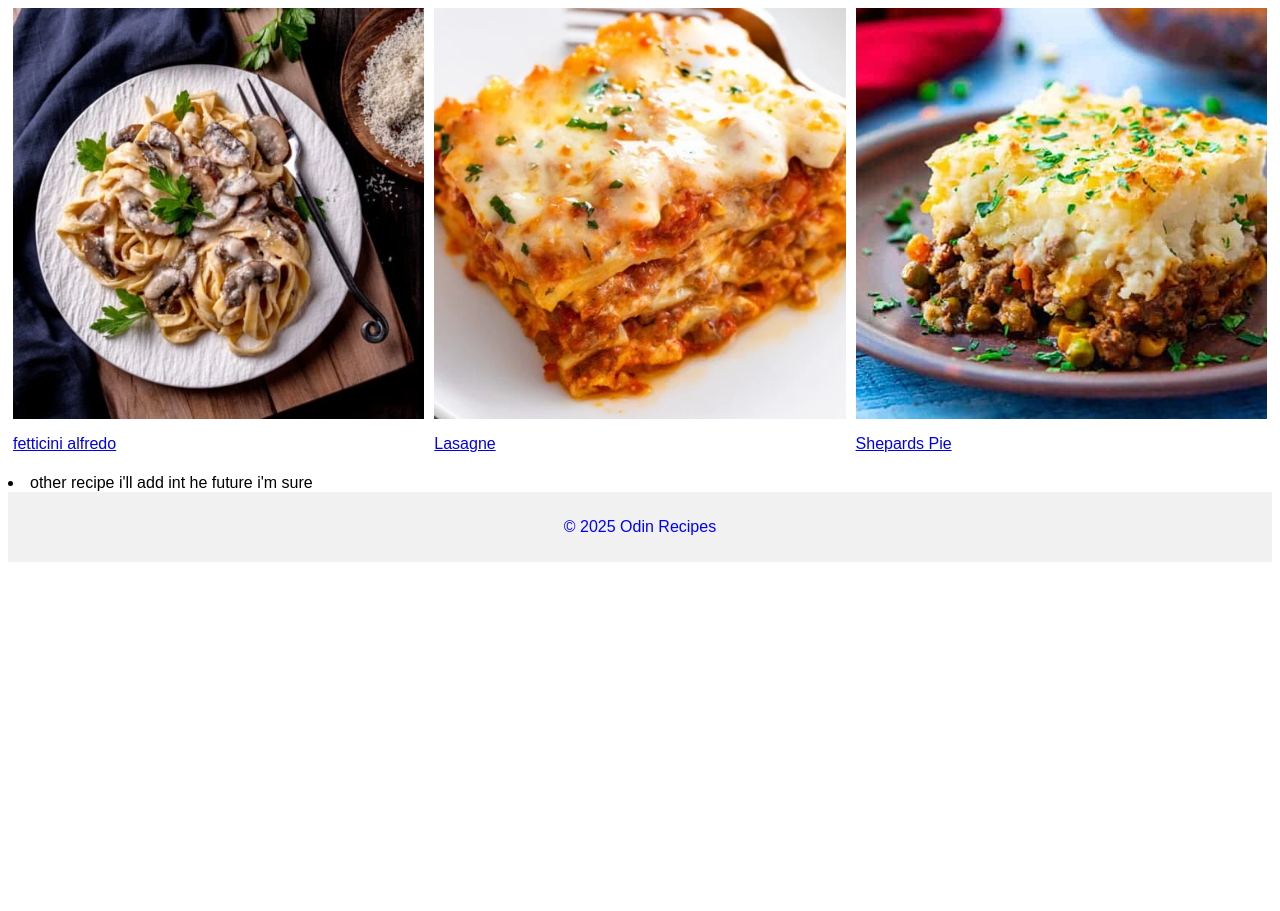
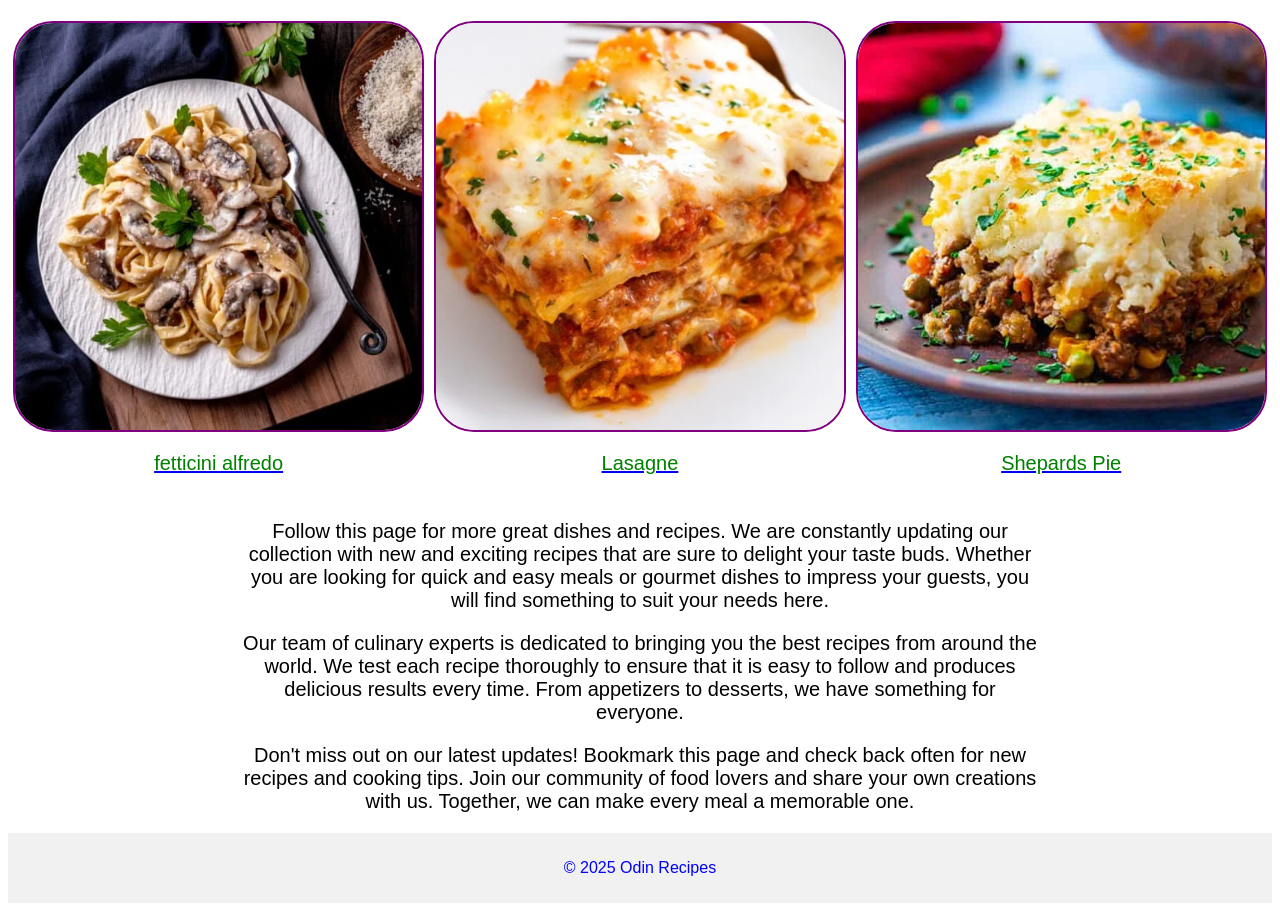
Before and after one commit to nabeels91/odin-recipes, a plain HTML site: page index.html in a window 1280 px wide. Shown: the part 548-1459 px from the top of the page. Before the commit the page ends 1118 px from the top, so only its background shows below. Drawn offline with Linux system fonts and the light colour scheme.

Commit message:
css gets updated and the index.html page looks more professional now

```diff
--- a/css/first.css
+++ b/css/first.css
@@ -1,12 +1,14 @@
-
-footer p {
-    color:blue;
-}
+* {
+    box-sizing: border-box;
+    font-family: Arial, Helvetica, sans-serif;
+  }
 
 .column {
     float: left;
     width: 33.33%;
     padding: 5px;
+    min-width: 150px;
+
 }
 
 .main::after {
@@ -26,20 +28,38 @@ footer p {
     text-align: center; ;
 }
 
-* {
-    box-sizing: border-box;
-    font-family: Arial, Helvetica, sans-serif;
-  }
-
 .imgs {
     display: block;
     margin-left: auto;
     margin-right: auto;
     width: 100%;
+    border: 2px solid purple;
+    border-radius: 40px;
+
 }
 
 .footer {
     background-color: #f1f1f1;
     padding: 10px;
     text-align: center;
+    color: blue;
+
 }
+
+.row .column p{
+    text-align: center;
+    font-size: 20px;
+    color: green;
+
+}
+
+.follow_text {
+    text-align: center;
+    font-size: 20px;
+    color: vlack;
+    max-width: 800px;
+    margin-left: auto;
+    margin-right: auto;
+
+
+}
--- a/index.html
+++ b/index.html
@@ -12,7 +12,8 @@
     </header>
     <main>
         <div class="row">
-            <div class="column"><a href="./recipes/fetticini_alfredo.html">
+            <div class="column">
+                <a href="./recipes/fetticini_alfredo.html">
                 <img class="imgs" src="../odin-recipes/recipes/images/No-Cream-Fettuccine-Alfredo-with-Mushrooms-Featured-1-500x500.webp"  >
                 <p>fetticini alfredo</p>
             </a>
@@ -55,7 +56,11 @@
             </div>
         </div>
 
-            <li> <a> other recipe i'll add int he future i'm sure</a> </li>
+            <div class="follow_text">
+                <p>Follow this page for more great dishes and recipes. We are constantly updating our collection with new and exciting recipes that are sure to delight your taste buds. Whether you are looking for quick and easy meals or gourmet dishes to impress your guests, you will find something to suit your needs here.</p>
+                <p>Our team of culinary experts is dedicated to bringing you the best recipes from around the world. We test each recipe thoroughly to ensure that it is easy to follow and produces delicious results every time. From appetizers to desserts, we have something for everyone.</p>
+                <p>Don't miss out on our latest updates! Bookmark this page and check back often for new recipes and cooking tips. Join our community of food lovers and share your own creations with us. Together, we can make every meal a memorable one.</p>
+            </div></div>
 
     </main>
     <footer class="footer">
```
